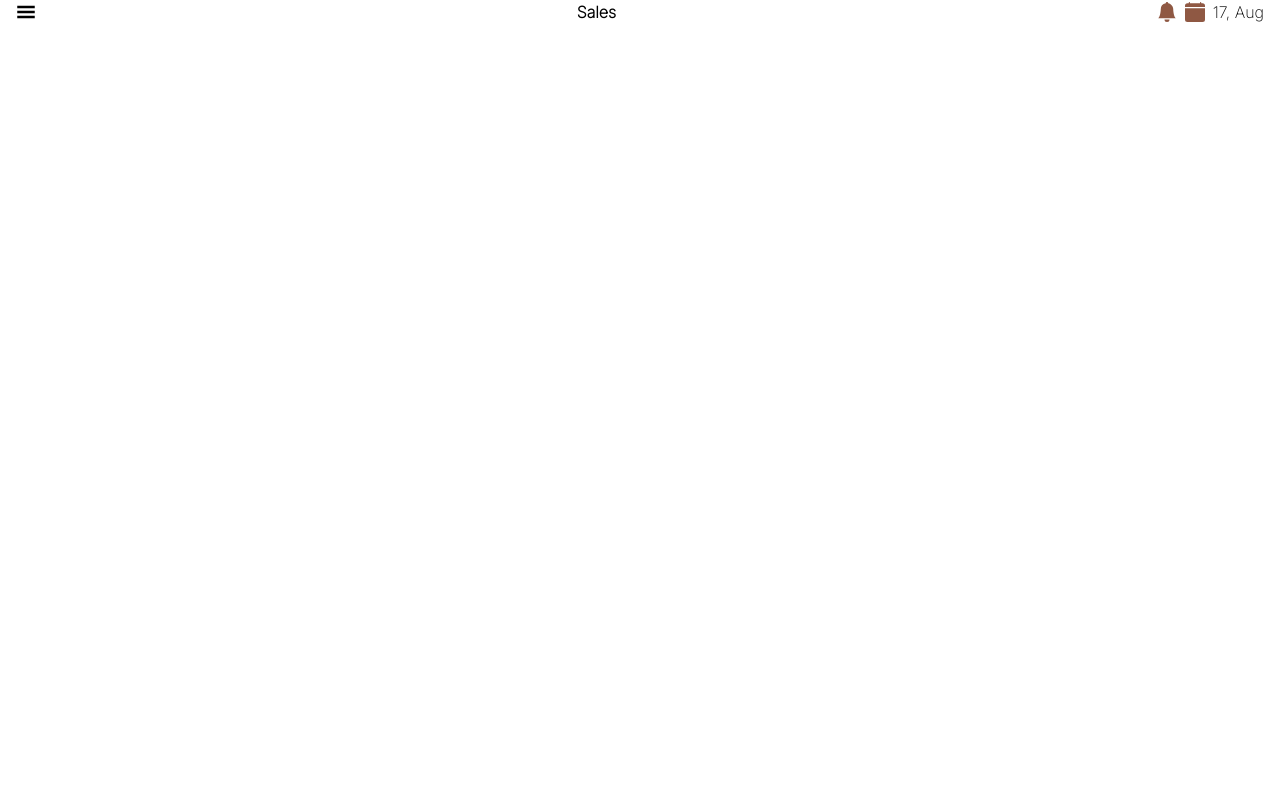
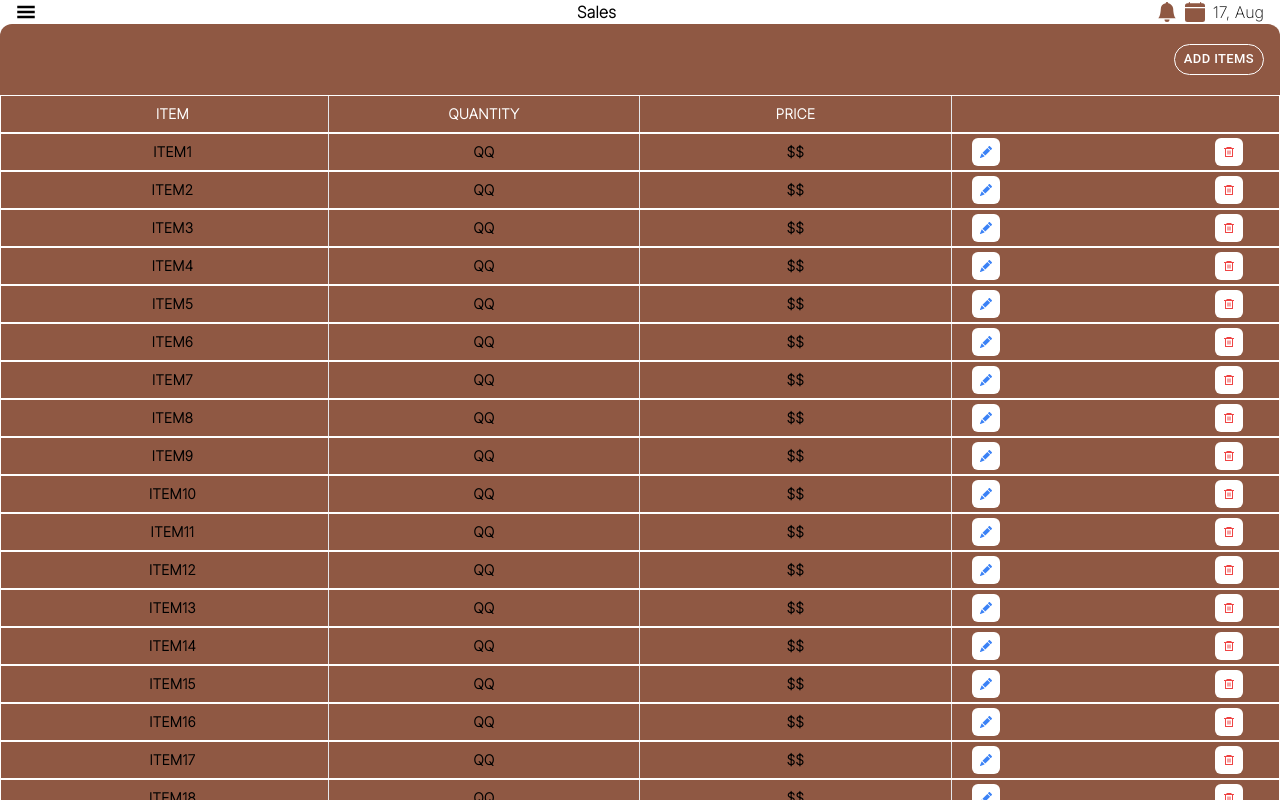
Before and after one commit to Himmu5/Menarva, a React (Vite) app: page / in a window 1280 px wide. Shown: the top 800 px of the page. Built offline with nearby package versions, Linux system fonts and the light colour scheme.

Commit message:
Item List Component added

```diff
--- a/src/Inventory/Billing.tsx
+++ b/src/Inventory/Billing.tsx
@@ -1,7 +1,6 @@
 import { FC } from 'react'
 import { BillingImage } from '../../public';
 import { BsFillBellFill, BsFillCalendarFill } from 'react-icons/bs';
-import UploadBill from './UploadBill';
 import AddEditItemForm from './AddEditItemForm';
 
 type P = {}
--- a/src/Inventory/Inventory.tsx
+++ b/src/Inventory/Inventory.tsx
@@ -2,6 +2,7 @@ import { FC, useState } from 'react'
 import { GiHamburgerMenu } from 'react-icons/gi';
 import { BsFillBellFill, BsFillCalendarFill } from 'react-icons/bs';
 import Slider from './Slider';
+import ItemList from './ItemList';
 
 type P = {}
 
@@ -22,6 +23,8 @@ const Inventory: FC<P> = () => {
             </div>
         </div>
 
+        <ItemList />
+
 
     </div>
 }
--- /dev/null
+++ b/src/Inventory/ItemList.tsx
@@ -0,0 +1,42 @@
+import { Button } from '@mui/material';
+import { FC } from 'react'
+import { BsPencilFill } from 'react-icons/bs';
+import { RiDeleteBin6Line } from 'react-icons/ri';
+
+type P = {}
+const ItemList: FC<P> = () => {
+    return <div className='bg-primary rounded-t-xl shadow-xl'>
+
+        <div className='flex items-center justify-between px-4 py-5'>
+            <p></p>
+
+            <Button children="Add Items" variant='outlined' size='small' style={{ borderColor: 'white', color: 'white', textAlign: 'left', alignSelf: "center", borderRadius: 50 }} />
+        </div>
+
+        <div className='flex flex-col'>
+
+            <div className='flex items-center px-4 text-center font-bold text-sm border-white border text-white '>
+                <p className='w-1/4 p-2 border-r '>ITEM</p>
+                <p className='w-1/4 p-2 border-r '>QUANTITY</p>
+                <p className='w-1/4 p-2 border-r'>PRICE</p>
+                <p className='w-1/4 p-2'></p>
+            </div>
+
+            <div className='text-black font-bold text-sm '>
+                {
+                    [...Array(20).keys()].map((item, index) => <div key={index} className='flex items-center px-4 text-center border-white border  '>
+                        <p className='w-1/4 p-2 border-r '>ITEM{item + 1}</p>
+                        <p className='w-1/4 p-2 border-r '>QQ</p>
+                        <p className='w-1/4 p-2 border-r'>$$</p>
+                        <div className='w-1/4 flex items-center gap-3 justify-between px-5'> <BsPencilFill size={28} className="rounded-md p-2 bg-white text-blue-500 " /> <RiDeleteBin6Line size={28} className="rounded-md p-2 bg-white text-red-500" /></div>
+                    </div>)
+                }
+            </div>
+
+            <Button children="Submit Bill" variant='outlined' sx={{ marginY : 2 }} style={{ borderColor: 'white', color: 'white', textAlign: 'left', alignSelf: "center", borderRadius: 50 }} />
+
+        </div>
+
+    </div>
+}
+export default ItemList;
```
